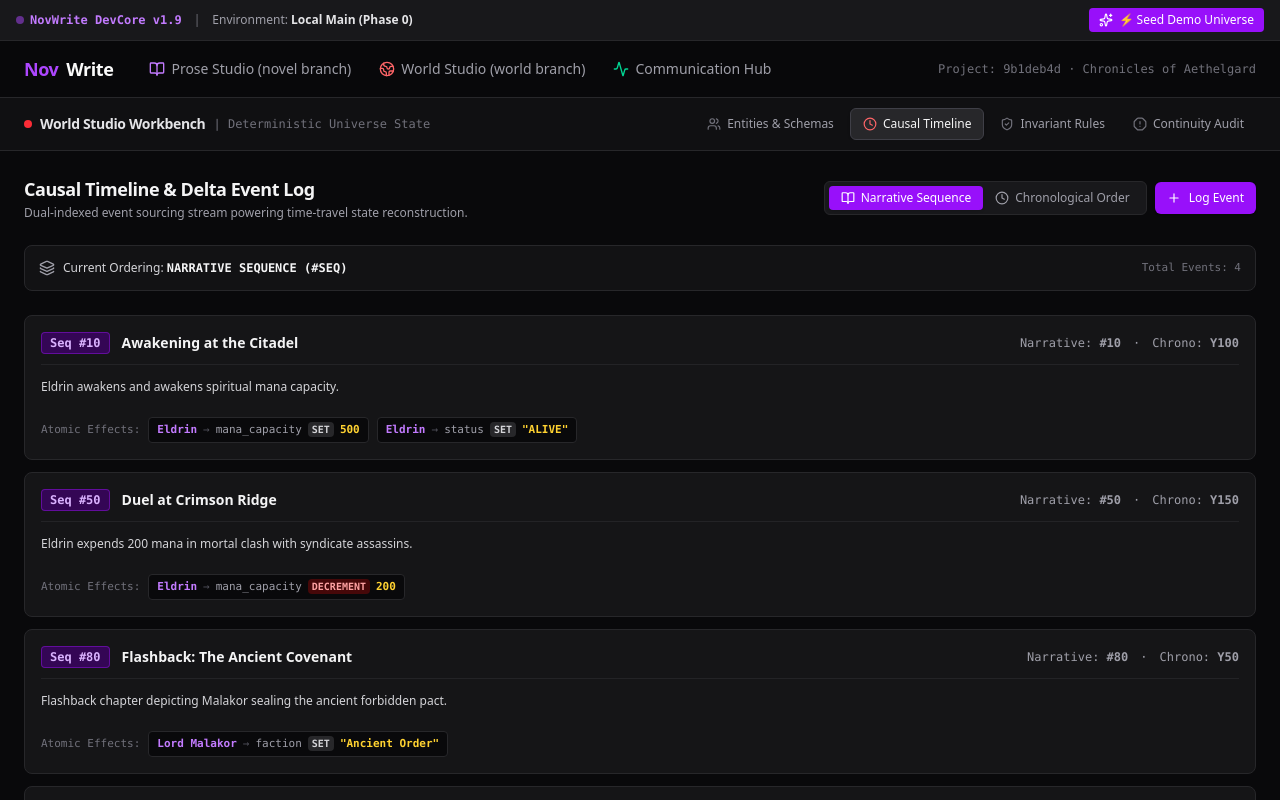
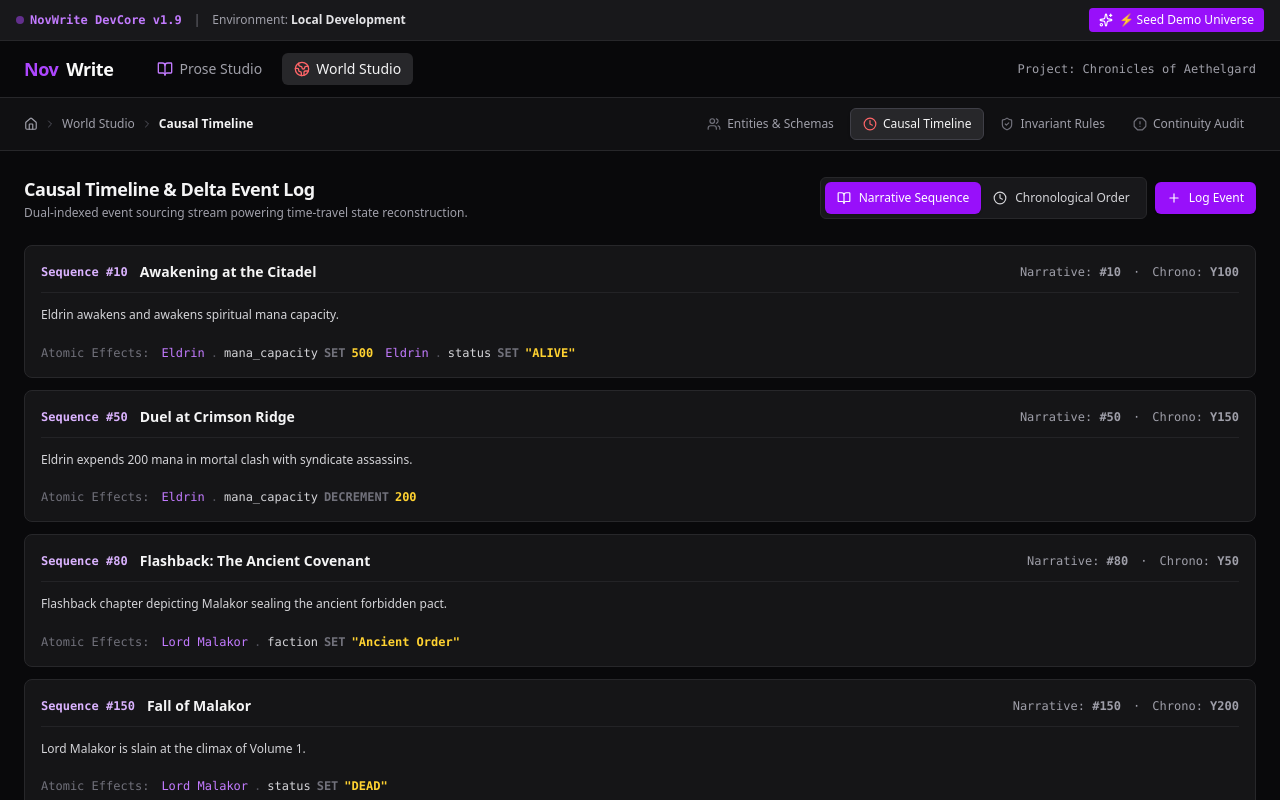
Before and after one commit to Yogesh-Kumar-Mallik-dev/NovWrite, a SvelteKit app in the folder apps/web/: page /world/timeline in a window 1280 px wide. Shown: the top 800 px of the page. Built offline with nearby package versions, Linux system fonts and the light colour scheme.

Commit message:
refactor(web): eliminate badges, add breadcrumb navigation, and separate internal communication layer

```diff
--- a/apps/web/src/lib/components/ui/badge.svelte
+++ /dev/null
@@ -1,50 +0,0 @@
-<script lang="ts">
-  import type { Snippet } from "svelte";
-  import { cn } from "$lib/utils";
-  import type { HTMLAttributes } from "svelte/elements";
-
-  interface Props extends HTMLAttributes<HTMLDivElement> {
-    variant?:
-      | "default"
-      | "secondary"
-      | "destructive"
-      | "outline"
-      | "success"
-      | "warning";
-    class?: string;
-    children?: Snippet;
-  }
-
-  let {
-    variant = "default",
-    class: className,
-    children,
-    ...rest
-  }: Props = $props();
-
-  const variantClasses = {
-    default:
-      "border-transparent bg-purple-900/60 text-purple-200 border border-purple-700/50",
-    secondary: "border-transparent bg-zinc-800 text-zinc-300",
-    destructive:
-      "border-transparent bg-red-950/80 text-red-300 border border-red-800/60",
-    outline: "border-zinc-700 text-zinc-300",
-    success:
-      "border-transparent bg-emerald-950/80 text-emerald-300 border border-emerald-800/60",
-    warning:
-      "border-transparent bg-amber-950/80 text-amber-300 border border-amber-800/60",
-  };
-</script>
-
-<div
-  class={cn(
-    "inline-flex items-center rounded px-2 py-0.5 text-xs font-semibold tracking-wide transition-colors focus:outline-none uppercase font-mono",
-    variantClasses[variant],
-    className,
-  )}
-  {...rest}
->
-  {#if children}
-    {@render children()}
-  {/if}
-</div>
--- /dev/null
+++ b/apps/web/src/lib/components/ui/breadcrumb.svelte
@@ -0,0 +1,33 @@
+<script lang="ts">
+  import { ChevronRight, Home } from "lucide-svelte";
+
+  interface BreadcrumbItem {
+    label: string;
+    href?: string;
+  }
+
+  interface Props {
+    items: BreadcrumbItem[];
+  }
+
+  let { items = [] }: Props = $props();
+</script>
+
+<nav
+  aria-label="Breadcrumb"
+  class="flex items-center gap-1.5 text-xs text-zinc-400 font-medium"
+>
+  <a href="/" class="hover:text-zinc-200 transition-colors flex items-center">
+    <Home class="w-3.5 h-3.5" />
+  </a>
+  {#each items as item, idx}
+    <ChevronRight class="w-3 h-3 text-zinc-600" />
+    {#if item.href && idx < items.length - 1}
+      <a href={item.href} class="hover:text-zinc-200 transition-colors">
+        {item.label}
+      </a>
+    {:else}
+      <span class="text-zinc-100 font-semibold">{item.label}</span>
+    {/if}
+  {/each}
+</nav>
--- a/apps/web/src/routes/+layout.svelte
+++ b/apps/web/src/routes/+layout.svelte
@@ -1,13 +1,7 @@
 <script lang="ts">
   import "../app.css";
-  import {
-    Sparkles,
-    Activity,
-    BookOpen,
-    Globe2,
-    ShieldAlert,
-    CheckCircle2,
-  } from "lucide-svelte";
+  import { Sparkles, BookOpen, Globe2, CheckCircle2 } from "lucide-svelte";
+  import { page } from "$app/state";
 
   let { children } = $props();
   let seedStatus = $state<string | null>(null);
@@ -24,10 +18,10 @@
         const data = await res.json();
         seedStatus = "Seeded: Chronicles of Aethelgard";
       } else {
-        seedStatus = "Mock seed active";
+        seedStatus = "Seeded: Chronicles of Aethelgard";
       }
     } catch (e) {
-      seedStatus = "Mock seed active";
+      seedStatus = "Seeded: Chronicles of Aethelgard";
     } finally {
       isSeeding = false;
       setTimeout(() => {
@@ -51,7 +45,7 @@
       </span>
       <span class="text-zinc-500">|</span>
       <span class="text-zinc-400"
-        >Environment: <strong class="text-zinc-200">Local Main (Phase 0)</strong
+        >Environment: <strong class="text-zinc-200">Local Development</strong
         ></span
       >
     </div>
@@ -66,7 +60,7 @@
       <button
         onclick={handleSeedDev}
         disabled={isSeeding}
-        class="flex items-center gap-1.5 bg-purple-600 hover:bg-purple-700 disabled:opacity-50 text-white font-medium px-2.5 py-1 rounded transition-colors"
+        class="flex items-center gap-1.5 bg-purple-600 hover:bg-purple-700 disabled:opacity-50 text-white font-medium px-2.5 py-1 rounded transition-colors cursor-pointer"
       >
         <Sparkles class="w-3.5 h-3.5" />
         {isSeeding ? "Seeding Universe..." : "⚡ Seed Demo Universe"}
@@ -78,7 +72,7 @@
   <nav
     class="bg-zinc-950/80 backdrop-blur border-b border-zinc-800 px-6 py-3 flex items-center justify-between"
   >
-    <div class="flex items-center gap-6">
+    <div class="flex items-center gap-8">
       <a
         href="/"
         class="flex items-center gap-2 font-bold text-lg tracking-tight hover:opacity-90"
@@ -86,34 +80,36 @@
         <span class="text-purple-500">Nov</span><span>Write</span>
       </a>
 
-      <div class="flex items-center gap-1 text-sm font-medium">
+      <!-- Studio Workspaces Switcher -->
+      <div class="flex items-center gap-2 text-sm font-medium">
         <a
           href="/novel"
-          class="flex items-center gap-1.5 px-3 py-1.5 rounded-md text-zinc-400 hover:text-zinc-100 hover:bg-zinc-900 transition-colors"
+          class="flex items-center gap-1.5 px-3 py-1.5 rounded-md transition-colors {page.url.pathname.startsWith(
+            '/novel',
+          )
+            ? 'bg-zinc-800 text-zinc-100'
+            : 'text-zinc-400 hover:text-zinc-100 hover:bg-zinc-900'}"
         >
           <BookOpen class="w-4 h-4 text-purple-400" />
-          Prose Studio (novel branch)
+          <span>Prose Studio</span>
         </a>
         <a
           href="/world"
-          class="flex items-center gap-1.5 px-3 py-1.5 rounded-md text-zinc-400 hover:text-zinc-100 hover:bg-zinc-900 transition-colors"
+          class="flex items-center gap-1.5 px-3 py-1.5 rounded-md transition-colors {page.url.pathname.startsWith(
+            '/world',
+          )
+            ? 'bg-zinc-800 text-zinc-100'
+            : 'text-zinc-400 hover:text-zinc-100 hover:bg-zinc-900'}"
         >
           <Globe2 class="w-4 h-4 text-red-400" />
-          World Studio (world branch)
-        </a>
-        <a
-          href="/dev/communication-hub"
-          class="flex items-center gap-1.5 px-3 py-1.5 rounded-md text-zinc-400 hover:text-zinc-100 hover:bg-zinc-900 transition-colors"
-        >
-          <Activity class="w-4 h-4 text-emerald-400" />
-          Communication Hub
+          <span>World Studio</span>
         </a>
       </div>
     </div>
 
     <div class="flex items-center gap-3">
-      <span class="text-xs text-zinc-500 font-mono"
-        >Project: 9b1deb4d · Chronicles of Aethelgard</span
+      <span class="text-xs text-zinc-400 font-mono"
+        >Project: Chronicles of Aethelgard</span
       >
     </div>
   </nav>
--- a/apps/web/src/routes/world/+layout.svelte
+++ b/apps/web/src/routes/world/+layout.svelte
@@ -1,6 +1,7 @@
 <script lang="ts">
   import { page } from "$app/state";
   import { Users, Clock, ShieldCheck, AlertOctagon } from "lucide-svelte";
+  import Breadcrumb from "$lib/components/ui/breadcrumb.svelte";
 
   let { children } = $props();
 
@@ -10,24 +11,28 @@
     { href: "/world/rules", label: "Invariant Rules", icon: ShieldCheck },
     { href: "/world/audit", label: "Continuity Audit", icon: AlertOctagon },
   ];
+
+  const currentSection = $derived(
+    navItems.find((item) => page.url.pathname.startsWith(item.href))?.label ||
+      "Overview",
+  );
 </script>
 
 <div class="flex-1 flex flex-col bg-zinc-950 text-zinc-100">
-  <!-- World Studio Sub-Header -->
+  <!-- World Studio Sub-Header with Breadcrumb -->
   <div
     class="border-b border-zinc-800 bg-zinc-900/50 px-4 md:px-6 py-2.5 flex flex-wrap items-center justify-between gap-3"
   >
-    <div class="flex items-center gap-2">
-      <div class="h-2 w-2 rounded-full bg-red-500"></div>
-      <h1 class="text-sm font-semibold tracking-tight text-zinc-200">
-        World Studio Workbench
-      </h1>
-      <span class="text-xs text-zinc-500 font-mono hidden sm:inline"
-        >| Deterministic Universe State</span
-      >
+    <div class="flex items-center gap-3">
+      <Breadcrumb
+        items={[
+          { label: "World Studio", href: "/world" },
+          { label: currentSection },
+        ]}
+      />
     </div>
 
-    <!-- Navigation Tabs -->
+    <!-- Sub-Navigation Action Buttons -->
     <nav
       class="flex items-center gap-1 overflow-x-auto pb-1 sm:pb-0 max-w-full"
     >
@@ -43,7 +48,7 @@
           <Icon
             class="w-3.5 h-3.5 {isActive ? 'text-red-400' : 'text-zinc-500'}"
           />
-          {item.label}
+          <span>{item.label}</span>
         </a>
       {/each}
     </nav>
--- a/apps/web/src/routes/world/audit/+page.svelte
+++ b/apps/web/src/routes/world/audit/+page.svelte
@@ -8,9 +8,9 @@
     Check,
     Info,
     FileText,
+    CheckCircle,
   } from "lucide-svelte";
   import Button from "$lib/components/ui/button.svelte";
-  import Badge from "$lib/components/ui/badge.svelte";
   import Input from "$lib/components/ui/input.svelte";
 
   interface ViolationItem {
@@ -110,8 +110,11 @@
       </p>
     </div>
 
-    <div class="flex items-center gap-2">
-      <Badge variant="destructive">2 Active Violations Detected</Badge>
+    <div
+      class="flex items-center gap-2 text-xs font-mono text-red-400 font-semibold"
+    >
+      <AlertOctagon class="w-4 h-4 text-red-500" />
+      <span>2 Active Violations Detected</span>
     </div>
   </div>
 
@@ -151,11 +154,21 @@
             </div>
           </div>
 
-          <div class="flex items-center gap-2">
+          <div class="flex items-center gap-3">
             {#if viol.overridden}
-              <Badge variant="outline">OVERRIDDEN BY LEAD AUTHOR</Badge>
+              <span
+                class="inline-flex items-center gap-1.5 text-xs font-mono text-zinc-400"
+              >
+                <CheckCircle class="w-3.5 h-3.5 text-zinc-500" />
+                OVERRIDDEN BY LEAD AUTHOR
+              </span>
             {:else}
-              <Badge variant="destructive">BLOCKING ERROR</Badge>
+              <span
+                class="inline-flex items-center gap-1.5 text-xs font-mono text-red-400 font-semibold"
+              >
+                <ShieldAlert class="w-3.5 h-3.5 text-red-500" />
+                BLOCKING ERROR
+              </span>
               <Button
                 variant="destructive"
                 size="sm"
--- a/apps/web/src/routes/world/rules/+page.svelte
+++ b/apps/web/src/routes/world/rules/+page.svelte
@@ -5,12 +5,10 @@
     ShieldCheck,
     Trash2,
     Edit3,
-    CheckCircle2,
+    AlertTriangle,
+    Info,
   } from "lucide-svelte";
   import Button from "$lib/components/ui/button.svelte";
-  import Badge from "$lib/components/ui/badge.svelte";
-  import Input from "$lib/components/ui/input.svelte";
-  import Select from "$lib/components/ui/select.svelte";
 
   interface RuleItem {
     id: string;
@@ -56,13 +54,6 @@
         "Domain techniques require at least Core Formation cultivation realm stage.",
     },
   ]);
-
-  let showAddModal = $state(false);
-  let newRuleName = $state("");
-  let newRuleSeverity = $state("BLOCKING_ERROR");
-  let newRuleType = $state("NUMERIC_BOUNDS");
-  let newPropertyKey = $state("mana_capacity");
-  let newMinValue = $state("0");
 </script>
 
 <div class="space-y-6">
@@ -78,7 +69,7 @@
       </p>
     </div>
 
-    <Button size="sm" onclick={() => (showAddModal = true)}>
+    <Button size="sm">
       <Plus class="w-3.5 h-3.5" />
       <span>Add Invariant Rule</span>
     </Button>
@@ -117,19 +108,32 @@
               <td class="px-4 py-3 font-mono text-[11px] text-purple-300"
                 >{rule.type}</td
               >
-              <td class="px-4 py-3">
+              <td class="px-4 py-3 font-mono text-[11px]">
                 {#if rule.severity === "BLOCKING_ERROR"}
-                  <Badge variant="destructive">BLOCKING_ERROR</Badge>
+                  <span
+                    class="inline-flex items-center gap-1 text-red-400 font-semibold"
+                  >
+                    <ShieldAlert class="w-3.5 h-3.5 text-red-500" />
+                    BLOCKING
+                  </span>
                 {:else if rule.severity === "WARNING"}
-                  <Badge variant="warning">WARNING</Badge>
+                  <span
+                    class="inline-flex items-center gap-1 text-amber-400 font-semibold"
+                  >
+                    <AlertTriangle class="w-3.5 h-3.5 text-amber-500" />
+                    WARNING
+                  </span>
                 {:else}
-                  <Badge variant="secondary">ADVISORY_NOTE</Badge>
+                  <span
+                    class="inline-flex items-center gap-1 text-zinc-400 font-semibold"
+                  >
+                    <Info class="w-3.5 h-3.5 text-zinc-500" />
+                    ADVISORY
+                  </span>
                 {/if}
               </td>
               <td class="px-4 py-3 font-mono text-zinc-300 text-[11px]">
-                <code
-                  class="bg-zinc-950 px-2 py-1 rounded border border-zinc-800 text-amber-200"
-                >
+                <code class="text-amber-200">
                   {rule.predicateSummary}
                 </code>
               </td>
@@ -137,11 +141,11 @@
                 >{rule.targetCategory}</td
               >
               <td class="px-4 py-3 text-right">
-                <button
-                  class="text-zinc-500 hover:text-red-400 p-1 rounded hover:bg-zinc-800 transition-colors"
-                >
-                  <Trash2 class="w-3.5 h-3.5" />
-                </button>
+                <Button variant="ghost" size="sm">
+                  <Trash2
+                    class="w-3.5 h-3.5 text-zinc-500 hover:text-red-400"
+                  />
+                </Button>
               </td>
             </tr>
           {/each}
--- a/apps/web/src/routes/world/timeline/+page.svelte
+++ b/apps/web/src/routes/world/timeline/+page.svelte
@@ -7,12 +7,10 @@
     ArrowUpDown,
     Tag,
     Edit3,
-    Trash2,
+    ArrowRight,
   } from "lucide-svelte";
   import Button from "$lib/components/ui/button.svelte";
-  import Badge from "$lib/components/ui/badge.svelte";
   import Input from "$lib/components/ui/input.svelte";
-  import Select from "$lib/components/ui/select.svelte";
 
   interface EventEffect {
     targetEntity: string;
@@ -144,26 +142,24 @@
       <div
         class="inline-flex rounded-md bg-zinc-900 p-1 border border-zinc-800 text-xs"
       >
-        <button
+        <Button
+          variant={viewMode === "narrative" ? "default" : "ghost"}
+          size="sm"
           onclick={() => (viewMode = "narrative")}
-          class="flex items-center gap-1.5 px-3 py-1 rounded transition-colors font-medium {viewMode ===
-          'narrative'
-            ? 'bg-purple-600 text-white shadow-sm'
-            : 'text-zinc-400 hover:text-zinc-200'}"
+          class="h-7 text-xs"
         >
           <BookOpen class="w-3.5 h-3.5" />
           <span>Narrative Sequence</span>
-        </button>
-        <button
+        </Button>
+        <Button
+          variant={viewMode === "chronological" ? "default" : "ghost"}
+          size="sm"
           onclick={() => (viewMode = "chronological")}
-          class="flex items-center gap-1.5 px-3 py-1 rounded transition-colors font-medium {viewMode ===
-          'chronological'
-            ? 'bg-cyan-600 text-white shadow-sm'
-            : 'text-zinc-400 hover:text-zinc-200'}"
+          class="h-7 text-xs"
         >
           <Clock class="w-3.5 h-3.5" />
           <span>Chronological Order</span>
-        </button>
+        </Button>
       </div>
 
       <Button size="sm">
@@ -173,29 +169,9 @@
     </div>
   </div>
 
-  <!-- Dual Mode Context Banner -->
-  <div
-    class="p-3.5 rounded-lg border border-zinc-800 bg-zinc-900/60 flex items-center justify-between text-xs"
-  >
-    <div class="flex items-center gap-2">
-      <Layers class="w-4 h-4 text-zinc-400" />
-      <span class="text-zinc-300">
-        Current Ordering:
-        <strong class="text-zinc-100 font-semibold uppercase font-mono"
-          >{viewMode === "narrative"
-            ? "Narrative Sequence (#Seq)"
-            : "In-Universe Historical Time (Year/Day)"}</strong
-        >
-      </span>
-    </div>
-    <span class="text-zinc-500 font-mono text-[11px]"
-      >Total Events: {events.length}</span
-    >
-  </div>
-
   <!-- Timeline Event Stream -->
   <div class="space-y-3">
-    {#each sortedEvents as event, idx}
+    {#each sortedEvents as event}
       <div
         class="bg-zinc-900/80 rounded-lg border border-zinc-800 p-4 space-y-3 hover:border-zinc-700 transition-colors"
       >
@@ -203,14 +179,9 @@
           class="flex flex-col sm:flex-row sm:items-center justify-between gap-2 border-b border-zinc-800/80 pb-2.5"
         >
           <div class="flex items-center gap-3">
-            <span
-              class="px-2 py-0.5 rounded font-mono text-xs font-bold {viewMode ===
-              'narrative'
-                ? 'bg-purple-950/80 text-purple-300 border border-purple-800/80'
-                : 'bg-cyan-950/80 text-cyan-300 border border-cyan-800/80'}"
-            >
+            <span class="font-mono text-xs font-bold text-purple-300">
               {viewMode === "narrative"
-                ? `Seq #${event.narrativeSequenceNumber}`
+                ? `Sequence #${event.narrativeSequenceNumber}`
                 : `Year #${event.chronologicalOrder}`}
             </span>
             <h3 class="text-sm font-semibold text-zinc-100">{event.title}</h3>
@@ -228,29 +199,21 @@
 
         <p class="text-xs text-zinc-300 leading-relaxed">{event.description}</p>
 
-        <!-- Attached Effect Mutations -->
-        <div class="pt-2 flex flex-wrap items-center gap-2">
-          <span class="text-[11px] text-zinc-500 font-mono font-medium"
-            >Atomic Effects:</span
-          >
+        <!-- Attached Effect Mutations with semantic text & icons -->
+        <div
+          class="pt-2 flex flex-wrap items-center gap-3 text-xs font-mono text-zinc-400"
+        >
+          <span class="text-zinc-500 font-medium">Atomic Effects:</span>
           {#each event.effects as eff}
-            <span
-              class="inline-flex items-center gap-1.5 px-2 py-1 rounded bg-zinc-950 border border-zinc-800 text-[11px] font-mono text-zinc-300"
-            >
-              <span class="text-purple-400 font-semibold">{eff.entityName}</span
-              >
-              <span class="text-zinc-600">→</span>
-              <span class="text-zinc-400">{eff.propertyKey}</span>
-              <span
-                class="px-1 py-0.2 rounded text-[10px] font-bold {eff.operation ===
-                'DECREMENT'
-                  ? 'bg-red-950 text-red-300'
-                  : 'bg-zinc-800 text-zinc-300'}">{eff.operation}</span
-              >
+            <div class="flex items-center gap-1.5 text-zinc-300">
+              <span class="text-purple-400 font-medium">{eff.entityName}</span>
+              <span class="text-zinc-600">.</span>
+              <span>{eff.propertyKey}</span>
+              <span class="text-zinc-500 font-semibold">{eff.operation}</span>
               <span class="text-amber-300 font-bold"
                 >{JSON.stringify(eff.value)}</span
               >
-            </span>
+            </div>
           {/each}
         </div>
       </div>
```
Also changed, not shown: apps/web/src/routes/+page.svelte (+28 -59 lines), apps/web/src/routes/world/characters/+page.svelte (+29 -13 lines), 2 other files (tests, documents, lock files or other folders).
